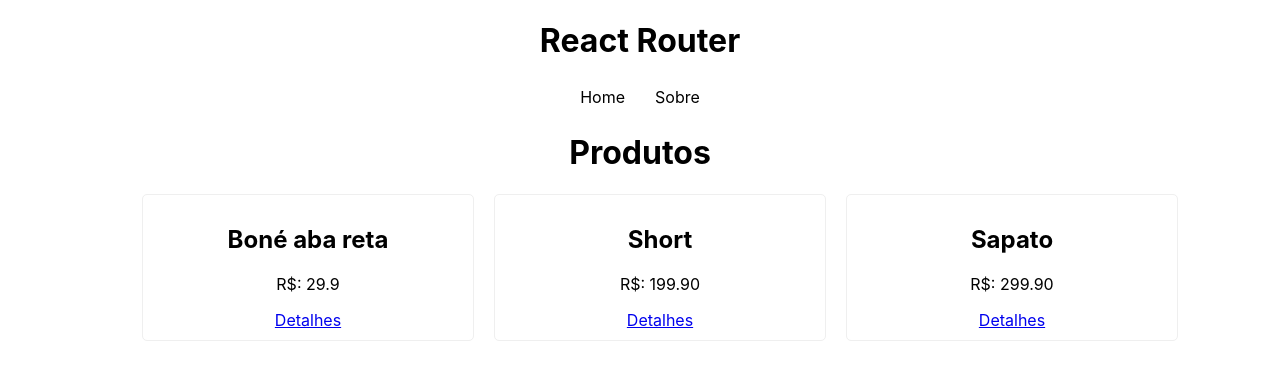
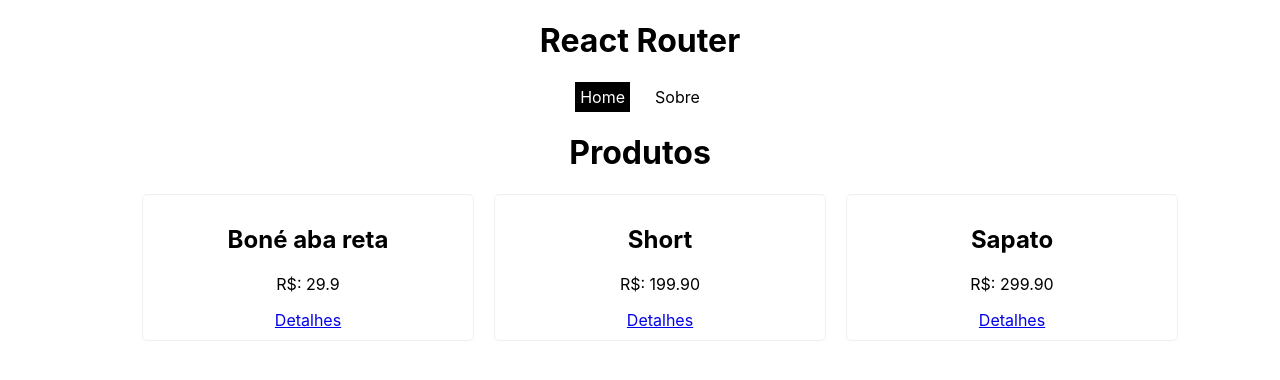
Before and after one commit to emanuellecarvalho/react-router, a React (Create React App) app: page / in a window 1280 px wide. Shown: the top 380 px of the page. Built offline with nearby package versions, Linux system fonts and the light colour scheme; data requests are answered from the project's data file.

Commit message:
refactor: replace Link to NavLink at Navbar component

```diff
--- a/src/components/Navbar.js
+++ b/src/components/Navbar.js
@@ -2,14 +2,16 @@
 import "./Navbar.css";
 
 // 2- links com react router
-import { Link } from "react-router-dom";
+import { Link, NavLink } from "react-router-dom";
 
 const Navbar = () => {
   return (
     <nav>
-      {/* O Link atualiza o component sem fazer o reload da página, o que é esperado de uma SPA*/}
+      {/* O Link atualiza o component sem fazer o reload da página, o que é esperado de uma SPA
       <Link to="/">Home</Link>
-      <Link to="/about">Sobre</Link>
+      <Link to="/about">Sobre</Link> */}
+      <NavLink to="/">Home</NavLink>
+      <NavLink to="/about">Sobre</NavLink>
     </nav>
   );
 };
```
